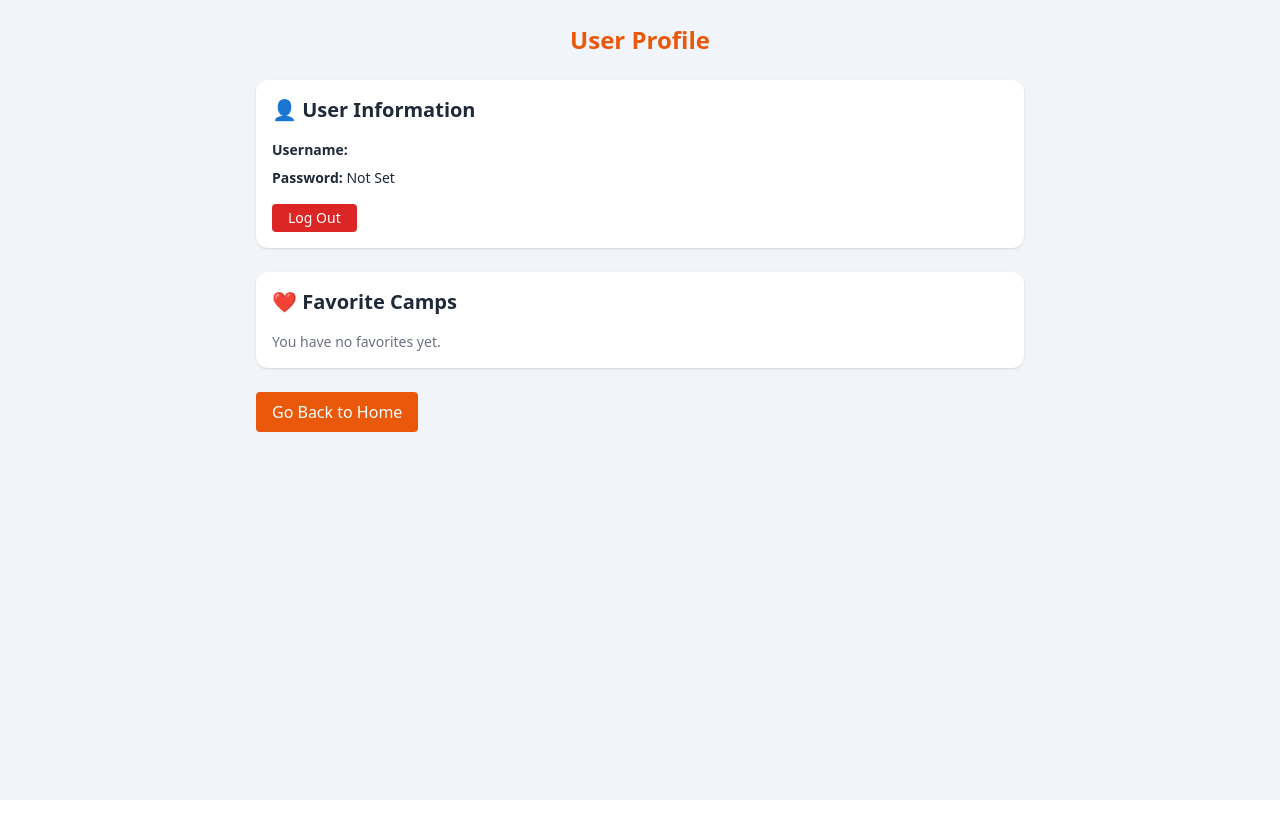
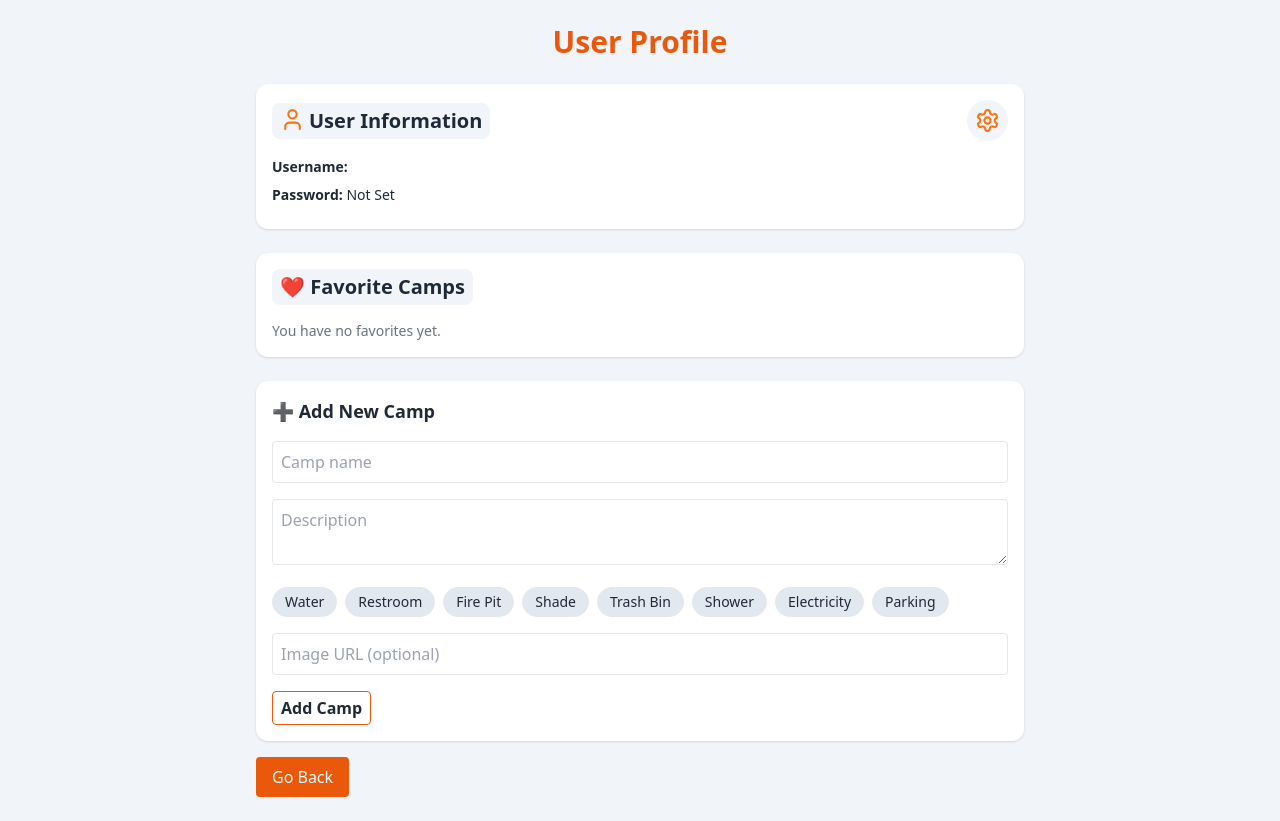
Before and after one commit to MrGitRAY/GeoCampFinder, a React (Vite) app: page /profile in a window 1280 px wide. Before the commit the page ends 800 px from the top, so only its background shows below. Built offline with nearby package versions, Linux system fonts and the light colour scheme.

Commit message:
Add form to create new camp from profile page and store in localStorage and add it to list of camps

```diff
--- a/src/components/Map.tsx
+++ b/src/components/Map.tsx
@@ -3,6 +3,9 @@ import { GoogleMap, LoadScript, Marker, InfoWindow } from "@react-google-maps/ap
 import { useNavigate } from "react-router-dom";
 import { camps } from "../data/camps";
 import type { Camp } from "../data/camps";
+
+const userCamps = JSON.parse(localStorage.getItem("UserCamps") || "[]");
+const allCamps = [...camps, ...userCamps];
 
 const containerStyle = {
   width: "100%",
@@ -21,7 +24,7 @@ const Map = () => {
   return (
     <LoadScript googleMapsApiKey="AIzaSyDh31mnStTdhubMi0HZ4QVUIHlQQHrNZGg">
       <GoogleMap mapContainerStyle={containerStyle} center={center} zoom={6}>
-        {camps.map((camp) => (
+        {allCamps.map((camp) => (
           <Marker
             key={camp.id}
             position={{ lat: camp.lat, lng: camp.lng }}
--- a/src/pages/Home.tsx
+++ b/src/pages/Home.tsx
@@ -12,7 +12,10 @@ const Home = () => {
   const [searchQuery, setSearchQuery] = useState("");
   const [onlyFavorites, setOnlyFavorites] = useState<boolean>(false);
   const [selectedFeatures, setSelectedFeatures] = useState<string[]>([]);
-  const filteredCamps = camps.filter((camp) => {
+  const userCamps = JSON.parse(localStorage.getItem("UserCamps") || "[]");
+  const allCamps = [...camps, ...userCamps];
+
+  const filteredCamps = allCamps.filter((camp) => {
     //match search query?
     const matchesSearch = camp.name.toLowerCase().includes(searchQuery.toLowerCase());
     //match favorites?
@@ -29,7 +32,7 @@ const Home = () => {
   return (
     <div className="flex flex-col min-h-screen bg-slate-50 dark:bg-gray-900 text-gray-800 dark:text-gray-100">
       {/* Navbar */}
-      <header className="backdrop-blur-sm bg-white/90 dark:bg-slate-800/90 shadow py-1 px-4 sticky top-0 z-10">
+      <header className="backdrop-blur-sm bg-white/90 dark:bg-slate-800/90 shadow py-2 px-4 sticky top-0 z-10">
         <div className="container mx-auto flex justify-between items-center">
           <h1 className="text-2xl font-bold text-orange-600 dark:text-orange-400">
             🏕️ <a href="/">Geo<span className='text-lime-600'>Camp</span>Finder</a>
@@ -47,7 +50,7 @@ const Home = () => {
       </header>
 
       {/* Main content */}
-      <main className="flex flex-col md:flex-row  md:h-[calc(100vh-50px)]">
+      <main className="flex flex-col md:flex-row  md:h-[calc(100vh-55px)]">
         {/* Camp list - left */}
         <div className="w-full h-[60vh] md:w-1/3 md:h-full flex flex-col order-1 md:order-0 sm:mt-4 md:mt-auto">
           <div className="flex flex-col sm:flex-row md:flex-col">
--- a/src/pages/ProfilePage.tsx
+++ b/src/pages/ProfilePage.tsx
@@ -1,42 +1,53 @@
+import { User } from "lucide-react";
+import SettingsToggle from "../components/SettingsToggle";
 import { useAuth } from "../contexts/AuthContext";
 import { useFavorites } from "../contexts/FavoritesContext";
-import { camps } from "../data/camps";
+import { allFeatures, camps } from "../data/camps";
 import { useNavigate } from "react-router-dom";
+import { useState } from "react";
 
 const ProfilePage = () => {
-    const { user, password, logout } = useAuth();
+    const { user, password } = useAuth();
     const { favorites, toggleFavorite } = useFavorites();
     const navigate = useNavigate();
 
-    const favoriteCamps = camps.filter((camp) => favorites.includes(camp.id));
+    const [campName, setCampName] = useState("");
+    const [campDescription, setCampDescription] = useState("");
+    const [campFeatures, setCampFeatures] = useState<string[]>([]);
+    const [campImage, setCampImage] = useState("");
+    const [successMsg, setSuccessMsg] = useState("");
+
+    const userCamps = JSON.parse(localStorage.getItem("UserCamps") || "[]");
+    const allCamps = [...camps, ...userCamps];
+    const favoriteCamps = allCamps.filter((camp) => favorites.includes(camp.id));
 
     return (
         <div className="min-h-screen bg-slate-100 dark:bg-gray-900 text-gray-800 dark:text-gray-100 p-6">
             <div className="max-w-3xl mx-auto">
-                <h1 className="text-2xl text-center font-bold mb-6 text-orange-600 dark:text-orange-400">
+                <h1 className="text-3xl text-center font-bold mb-6 text-orange-600 dark:text-orange-400">
                     User Profile
                 </h1>
 
                 {/* User Info */}
                 <div className="bg-white dark:bg-slate-800 rounded-xl shadow p-4 mb-6">
-                    <h1 className="text-xl font-semibold mb-4">👤 User Information</h1>
+                    <div className="flex justify-between items-center mb-4">
+                        <div className="flex bg-slate-100 dark:bg-gray-700 rounded-lg py-1 px-2">
+                            <User size={25} className="text-orange-500 dark:text-lime-500" />
+                            <h1 className="ml-1 text-xl font-semibold">User Information</h1>
+                        </div>
+                        <SettingsToggle />
+                    </div>
                     <p className="text-sm mb-2">
                         <strong>Username:</strong> {user}
                     </p>
                     <p className="text-sm mb-2">
                         <strong>Password:</strong> {password ? "●●●●●●" : "Not Set"}
                     </p>
-                    <button
-                        onClick={logout}
-                        className="mt-2 bg-red-600 hover:bg-red-700 text-white px-4 py-1 rounded text-sm"
-                    >
-                        Log Out
-                    </button>
                 </div>
 
                 {/* Favorite Camps */}
                 <div className="bg-white dark:bg-slate-800 rounded-xl shadow p-4 mb-6">
-                    <h2 className="text-xl font-semibold mb-4">❤️ Favorite Camps</h2>
+                    <p className="inline-block text-xl font-semibold bg-slate-100 dark:bg-gray-700 rounded-lg py-1 px-2 mb-4">❤️ Favorite Camps</p>
                     {favoriteCamps.length > 0 ? (
                         <ul className="space-y-2">
                             {favoriteCamps.map((camp) => (
@@ -59,12 +70,107 @@ const ProfilePage = () => {
                     )}
                 </div>
 
+                {/* Add camp */}
+                <div className="bg-white dark:bg-slate-800 rounded-xl shadow p-4 mb-4">
+                    <h2 className="text-lg font-semibold mb-4">➕ Add New Camp</h2>
+
+                    {successMsg && (
+                        <p className="text-green-500 text-sm mb-3">{successMsg}</p>
+                    )}
+
+                    <form
+                        onSubmit={(e) => {
+                            e.preventDefault();
+
+                            const newCamp = {
+                                id: "camp-" + Date.now(),
+                                name: campName,
+                                description: campDescription,
+                                features: campFeatures,
+                                image: campImage || "https://via.placeholder.com/300", // fallback
+                                lat: 35.0 + Math.random(), // demo position
+                                lng: 51.0 + Math.random(),
+                            };
+
+                            // save in localstorage
+                            const stored = localStorage.getItem("UserCamps");
+                            const updated = stored ? JSON.parse(stored) : [];
+                            updated.push(newCamp);
+                            localStorage.setItem("UserCamps", JSON.stringify(updated));
+
+                            // reset
+                            setCampName("");
+                            setCampDescription("");
+                            setCampFeatures([]);
+                            setCampImage("");
+                            setSuccessMsg("Camp added successfully!");
+                        }}
+                        className="space-y-4"
+                    >
+                        <input
+                            type="text"
+                            placeholder="Camp name"
+                            value={campName}
+                            onChange={(e) => setCampName(e.target.value)}
+                            className="w-full p-2 rounded border dark:bg-slate-700"
+                            required
+                        />
+
+                        <textarea
+                            placeholder="Description"
+                            value={campDescription}
+                            onChange={(e) => setCampDescription(e.target.value)}
+                            className="w-full p-2 rounded border dark:bg-slate-700"
+                            required
+                        />
+
+                        {/* انتخاب ویژگی‌ها */}
+                        <div className="flex gap-2 flex-wrap">
+                            {allFeatures.map((feature) => (
+                                <button
+                                    key={feature}
+                                    type="button"
+                                    onClick={() =>
+                                        setCampFeatures((prev) =>
+                                            prev.includes(feature)
+                                                ? prev.filter((f) => f !== feature)
+                                                : [...prev, feature]
+                                        )
+                                    }
+                                    className={`px-3 py-1 rounded-full border text-sm ${campFeatures.includes(feature)
+                                        ? "bg-orange-600 text-white border-orange-600"
+                                        : "bg-slate-200 dark:bg-slate-600"
+                                        }`}
+                                >
+                                    {feature}
+                                </button>
+                            ))}
+                        </div>
+
+                        <input
+                            type="url"
+                            placeholder="Image URL (optional)"
+                            value={campImage}
+                            onChange={(e) => setCampImage(e.target.value)}
+                            className="w-full p-2 rounded border dark:bg-slate-700"
+                        />
+
+                        <button
+                            type="submit"
+                            className="border border-orange-600 dark:border-lime-400 hover:bg-orange-600 dark:hover:bg-lime-400 dark:hover:text-black dark:text-white hover:text-white font-semibold px-2 py-1 rounded"
+                        >
+                            Add Camp
+                        </button>
+                    </form>
+                </div>
+
+
                 {/* Navigate back */}
                 <button
                     onClick={() => navigate("/")}
                     className="mr-2 bg-orange-600 hover:bg-lime-700 text-white px-4 py-2 rounded"
                 >
-                    Go Back to Home
+                    Go Back
                 </button>
             </div>
         </div>
```
